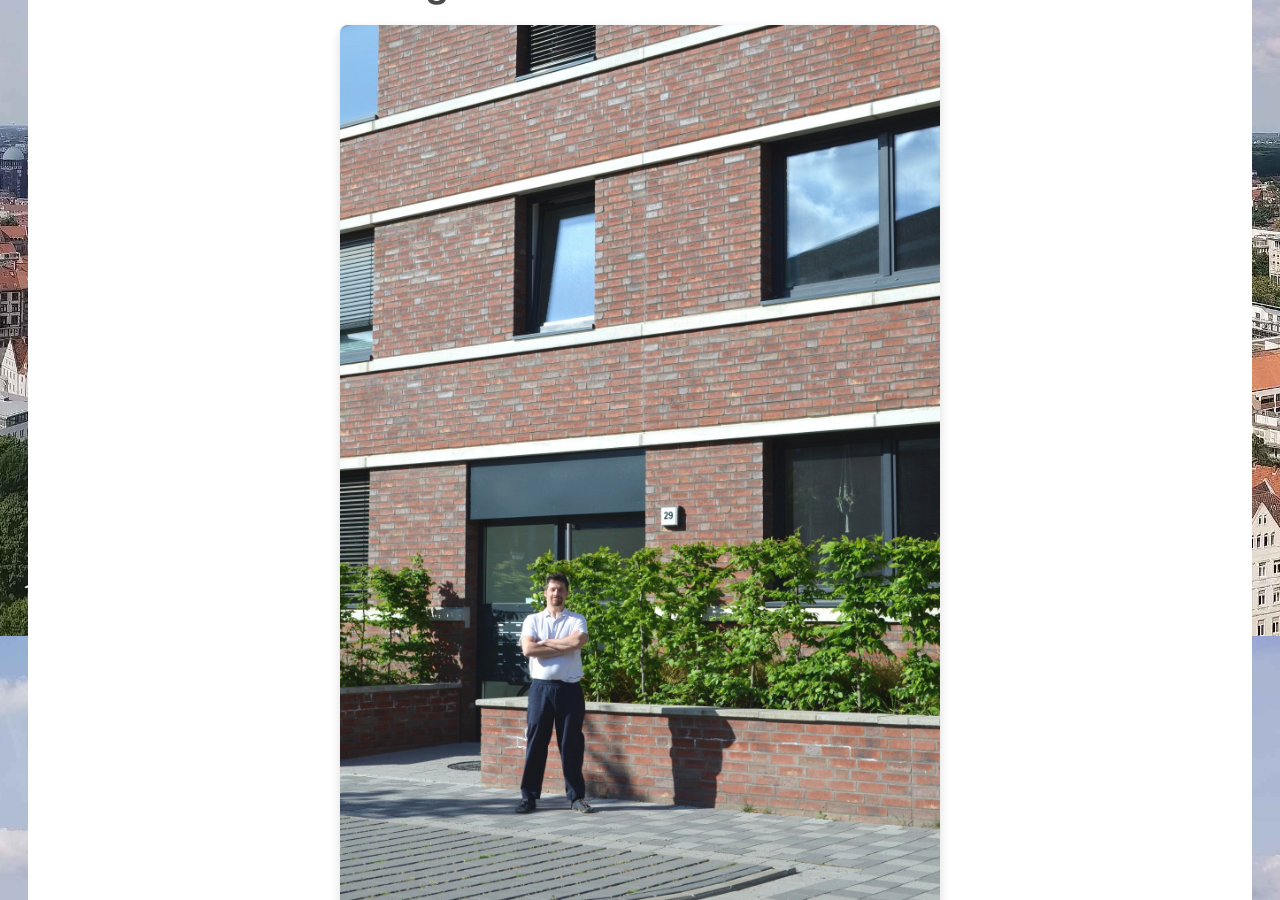
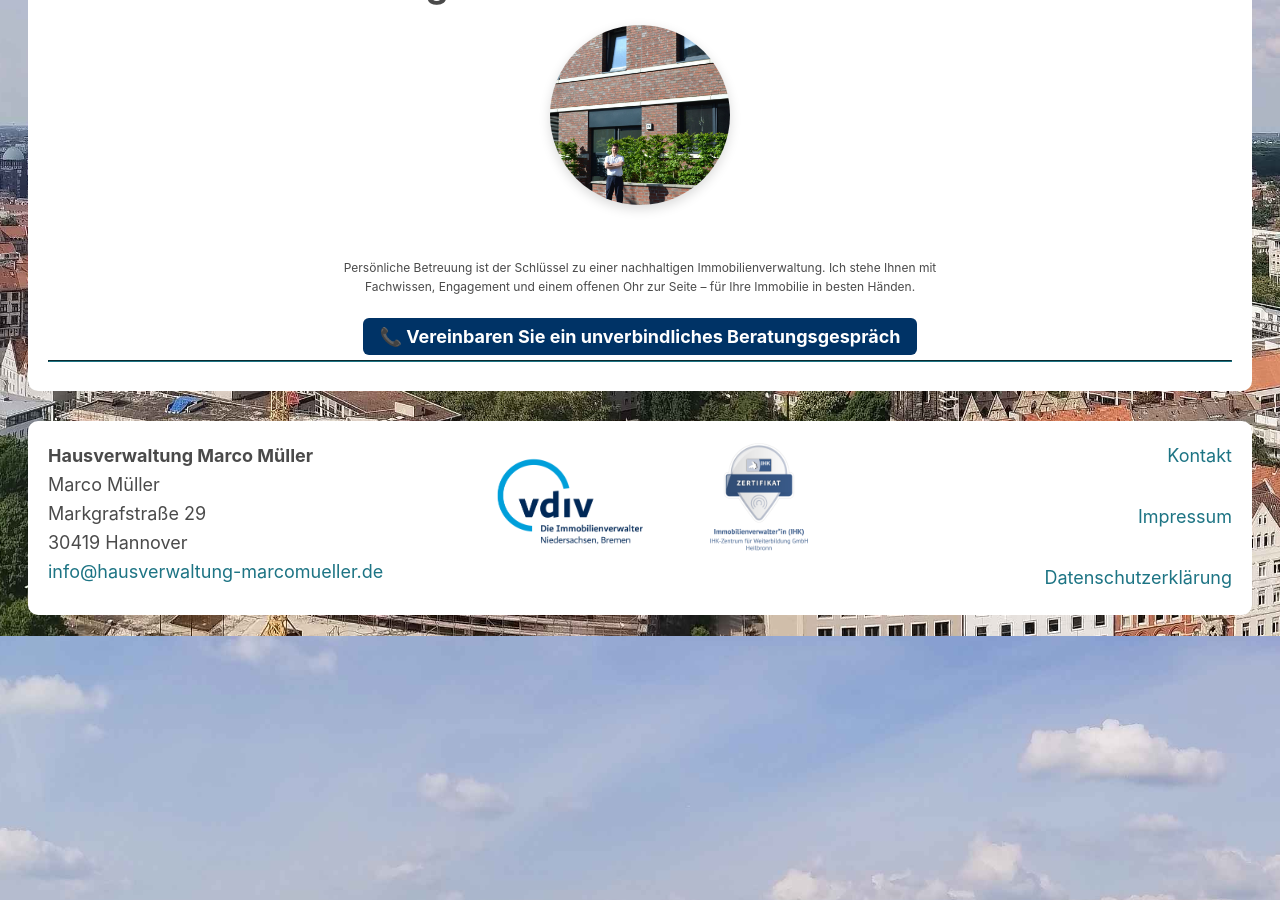
Before and after one commit to marek22k/hausverwaltung, a Jekyll site: the page built from index.md, in a window 1280 px wide and 900 px high, scrolled down 3864 px. Built offline with Jekyll 4.4.1, drawn with Linux system fonts in a browser that asks for light colours.

Commit message:
Update index.md

```diff
--- a/index.md
+++ b/index.md
@@ -134,7 +134,12 @@ Durch regelmäßiges Feedback von Eigentümern und Mietern entwickle ich meine D
 ## Persönliche Betreuung für Ihre Immobilie
 
 <div style="text-align: center; margin-top: 2rem;">
-  <img src="/assets/img/dsc_0038_optimiert.jpg" alt="Marco Müller bei Objektbegehung" style="width: 60%; max-width: 600px; height: auto; border-radius: 8px; box-shadow: 0 4px 12px rgba(0,0,0,0.15); opacity: 0.95;">
+  <img src="/assets/img/dsc_0038_optimiert.jpg" alt="Marco Müller bei Objektbegehung" style="width: 180px; height: 180px; border-radius: 50%; object-fit: cover; box-shadow: 0 4px 12px rgba(0,0,0,0.15);">
+</div>
+
+<div style="margin-top: 2rem; text-align: center; max-width: 600px; margin-left: auto; margin-right: auto; font-size: 1.2rem;">
+  <p>Persönliche Betreuung ist der Schlüssel zu einer nachhaltigen Immobilienverwaltung.
+  Ich stehe Ihnen mit Fachwissen, Engagement und einem offenen Ohr zur Seite – für Ihre Immobilie in besten Händen.</p>
 </div>
 
 <div style="margin-top: 2rem; text-align: center;">
@@ -144,4 +149,5 @@ Durch regelmäßiges Feedback von Eigentümern und Mietern entwickle ich meine D
 </div>
 
 
+
 ---
```
